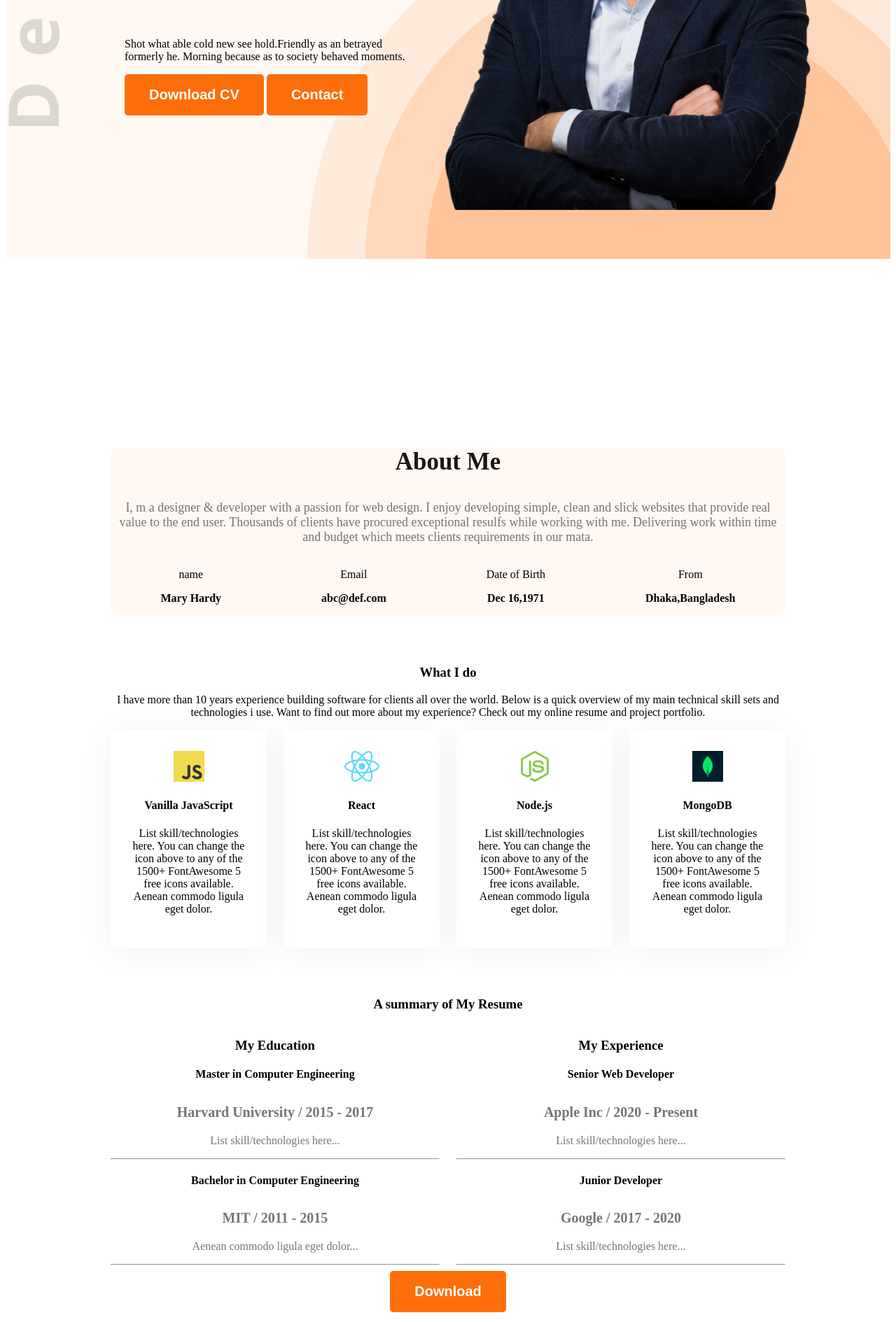
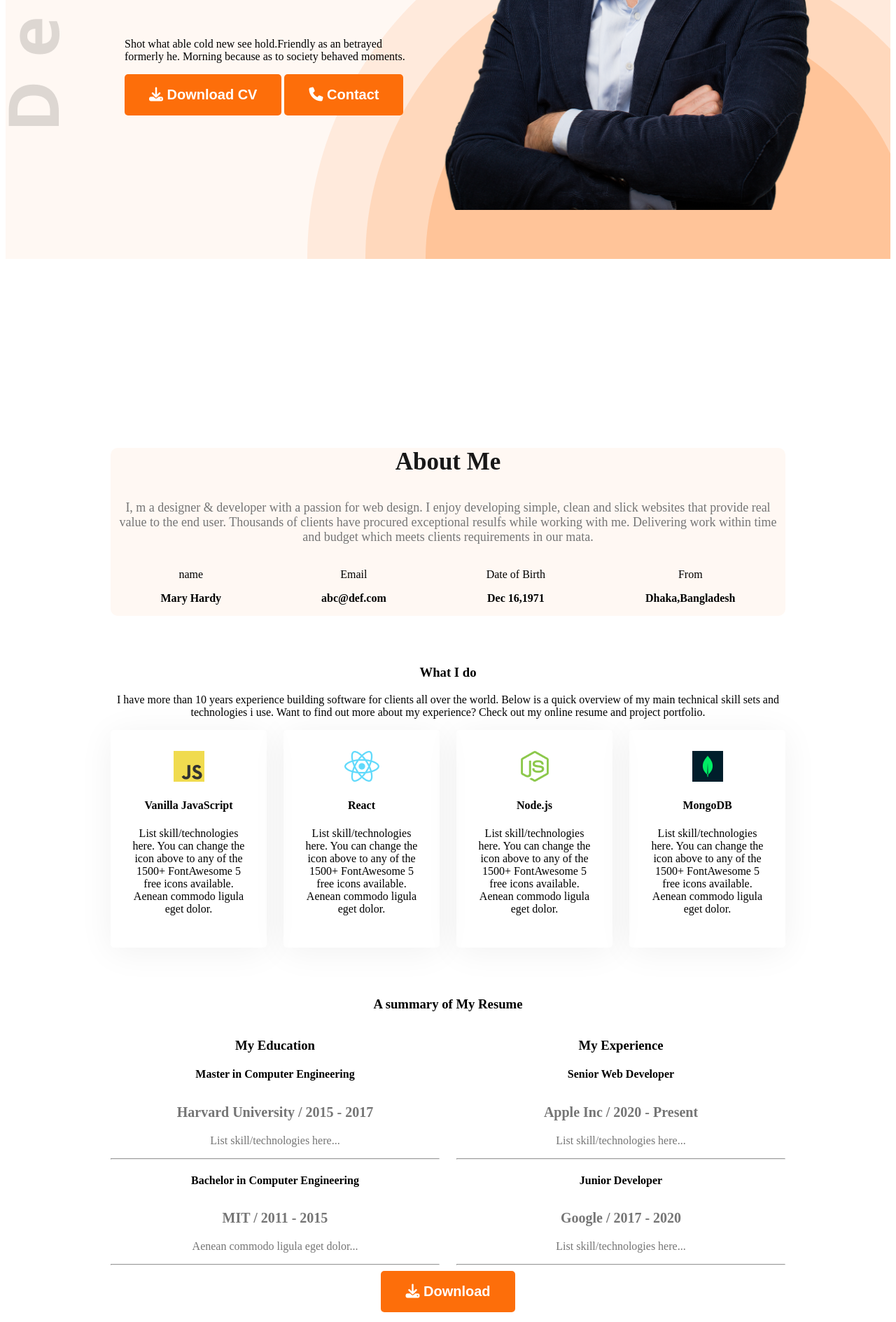
Before and after one commit to shohagferdous/web-site-portflio, a plain HTML site: page index.html in a window 1280 px wide. Shown: the part 591-2480 px from the top of the page at 70% size. Drawn offline with Linux system fonts and the light colour scheme.

Commit message:
add your icon

```diff
--- a/index.html
+++ b/index.html
@@ -5,13 +5,20 @@
   <meta charset="UTF-8">
   <meta name="viewport" content="width=device-width, initial-scale=1.0">
   <title>Web Developer Portfolio</title>
+
+  <!-- Google Fonts -->
   <link rel="preconnect" href="https://fonts.googleapis.com">
   <link rel="preconnect" href="https://fonts.gstatic.com" crossorigin>
   <link
       href="https://fonts.googleapis.com/css2?family=Open+Sans:ital,wght@0,300..800;1,300..800&family=Work+Sans:ital,wght@0,100..900;1,100..900&display=swap"
       rel="stylesheet">
+
+  <!-- ✅ Add this Font Awesome CDN -->
+  <link rel="stylesheet" href="https://cdnjs.cloudflare.com/ajax/libs/font-awesome/6.6.0/css/all.min.css">
+
   <link rel="stylesheet" href="style/style.css">
 </head>
+
 
 <body class="work-sans-normal">
     <header class="header seandary-bg">
@@ -29,8 +36,8 @@
                 <h1 class="banner-taital ">Mary Hardy</h1>
                 <p class="benner-descption">Shot what able cold new see hold.Friendly as an betrayed formerly he.
                     Morning because as to society behaved moments.</p>
-                <button class="btn-primary">Download CV</button>
-                <button class="btn-primary">Contact</button>
+                <button class="btn-primary"><i class="fa-solid fa-download"></i> Download CV</button>
+                <button class="btn-primary"><i class="fa-solid fa-phone"></i> Contact</button>
 
             </div>
             <img class="banner-pro" src="images/hardy.png" alt="">
@@ -148,7 +155,7 @@
 
             </div>
 
-            <button class="btn-primary CV">Download</button>
+            <button class="btn-primary CV"><i class="fa-solid fa-download"></i> Download</button>
         </section>
 
 
```
Lines whose indentation alone changed are shown as unchanged.
